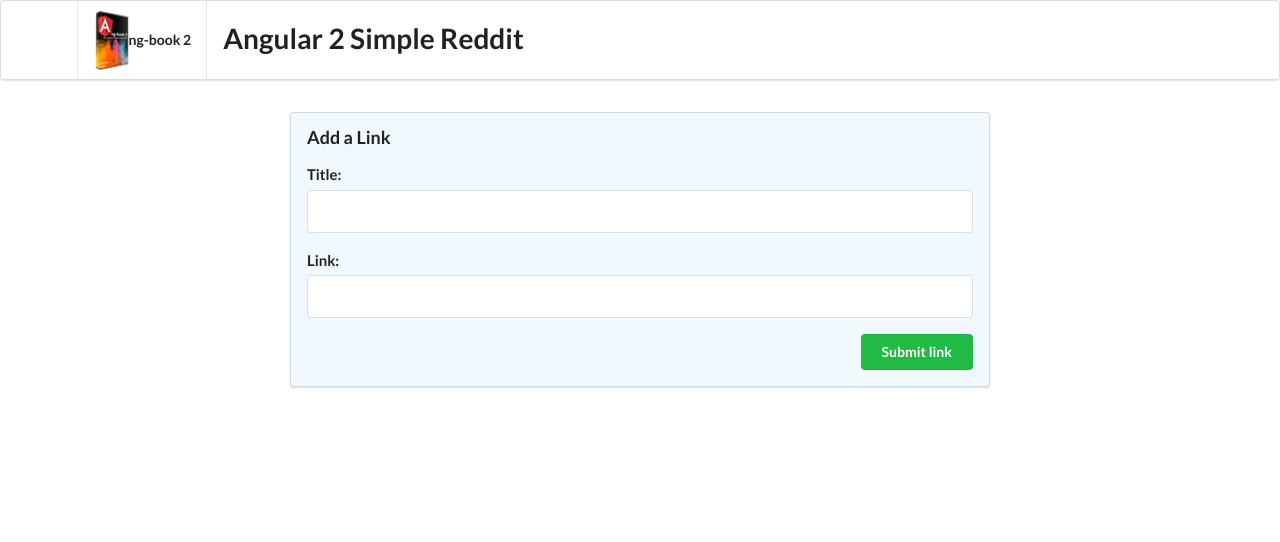
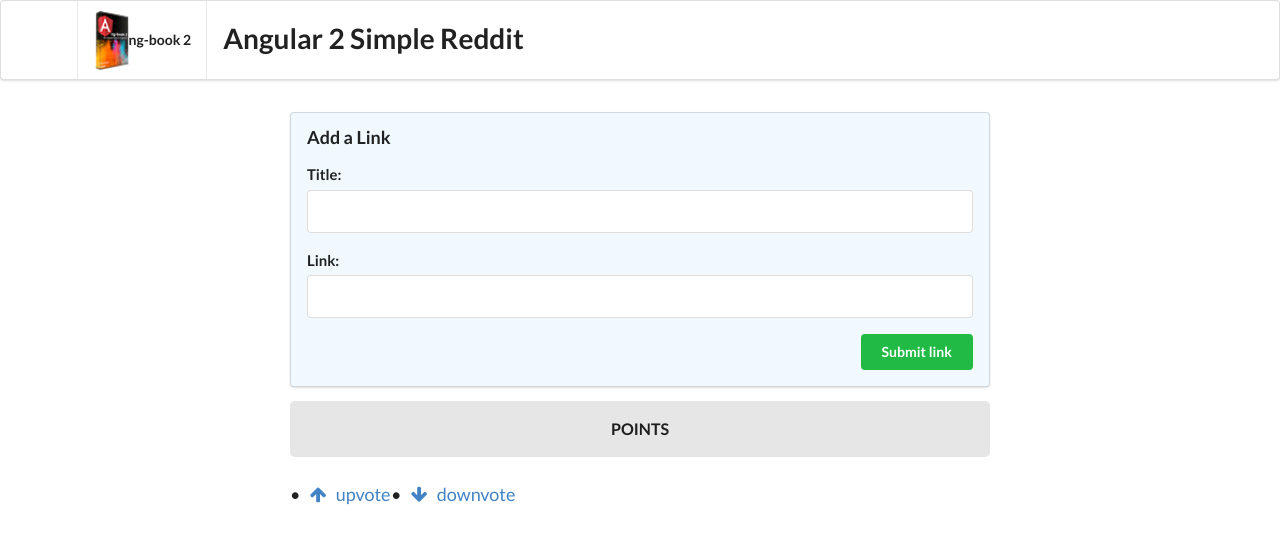
Before and after one commit to onowb/ng-book-4---Revision-62, an Angular app: page / in a window 1280 px wide. Shown: the top 542 px of the page. Built offline with nearby package versions, Linux system fonts and the light colour scheme.

Commit message:
Create template articleComponent

```diff
--- a/src/app/app.component.html
+++ b/src/app/app.component.html
@@ -14,3 +14,5 @@
     Submit link
   </button>
 </form>
+
+<app-article></app-article>
--- a/src/app/article/article.component.html
+++ b/src/app/article/article.component.html
@@ -1,3 +1,29 @@
-<p>
-  article works!
-</p>
+<div class="four wide column center aligned votes">
+  <div class="ui statistic">
+    <div class="value">
+      {{votes}}
+    </div>
+    <div class="label">
+      Points
+    </div>
+  </div>
+</div>
+<div class="twelve wide column">
+  <a href="{{link}}" class="ui large header">
+    {{title}}
+  </a>
+  <ul class="ui big horizontal list voters">
+    <li class="item">
+      <a href (click)="voteUp()">
+        <i class="arrow up icon"></i>
+        upvote
+      </a>
+    </li>
+    <li class="item">
+      <a href (click)="voteDown()">
+        <i class="arrow down icon"></i>
+        downvote
+      </a>
+    </li>
+  </ul>
+</div>
```
